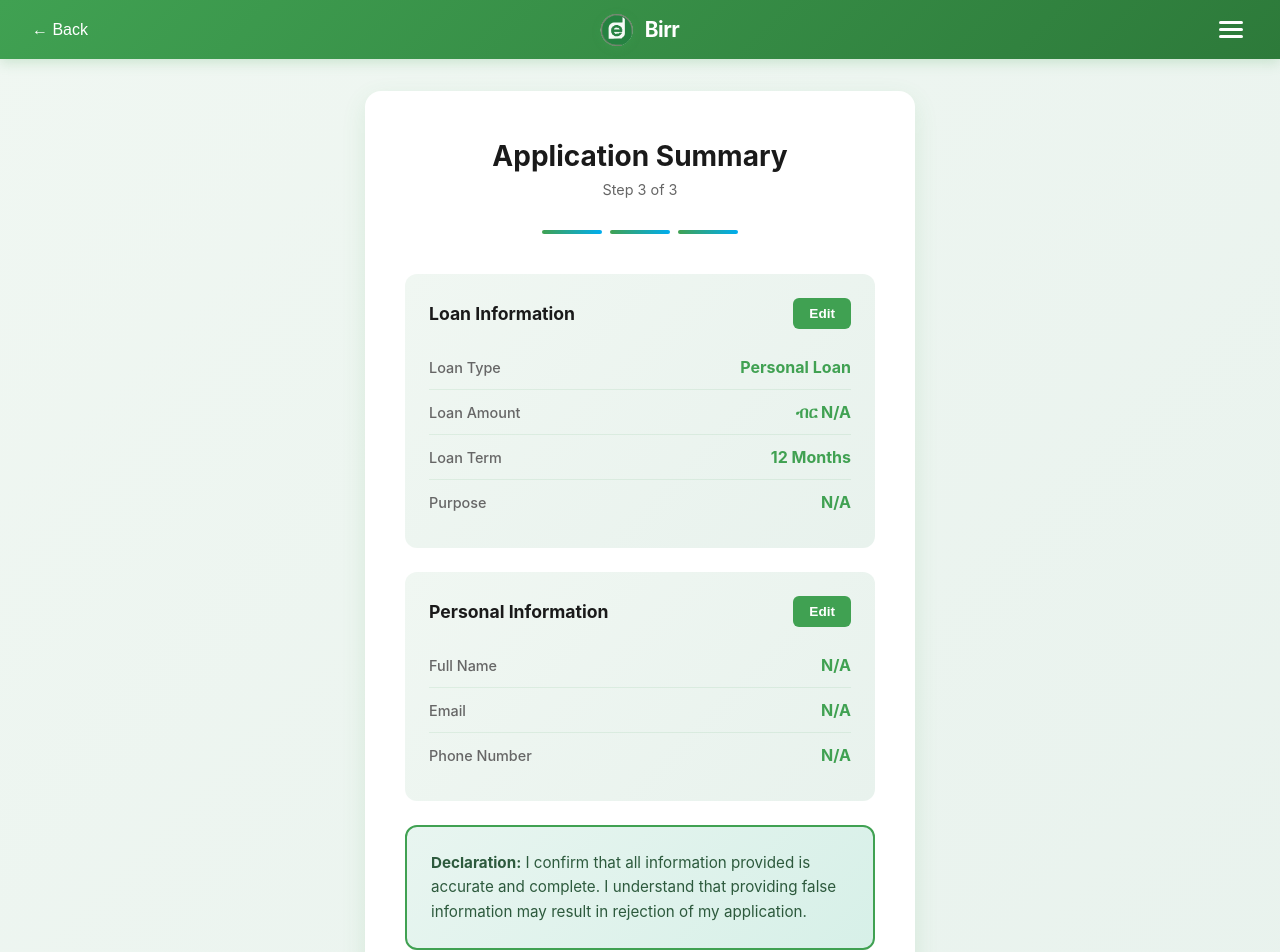
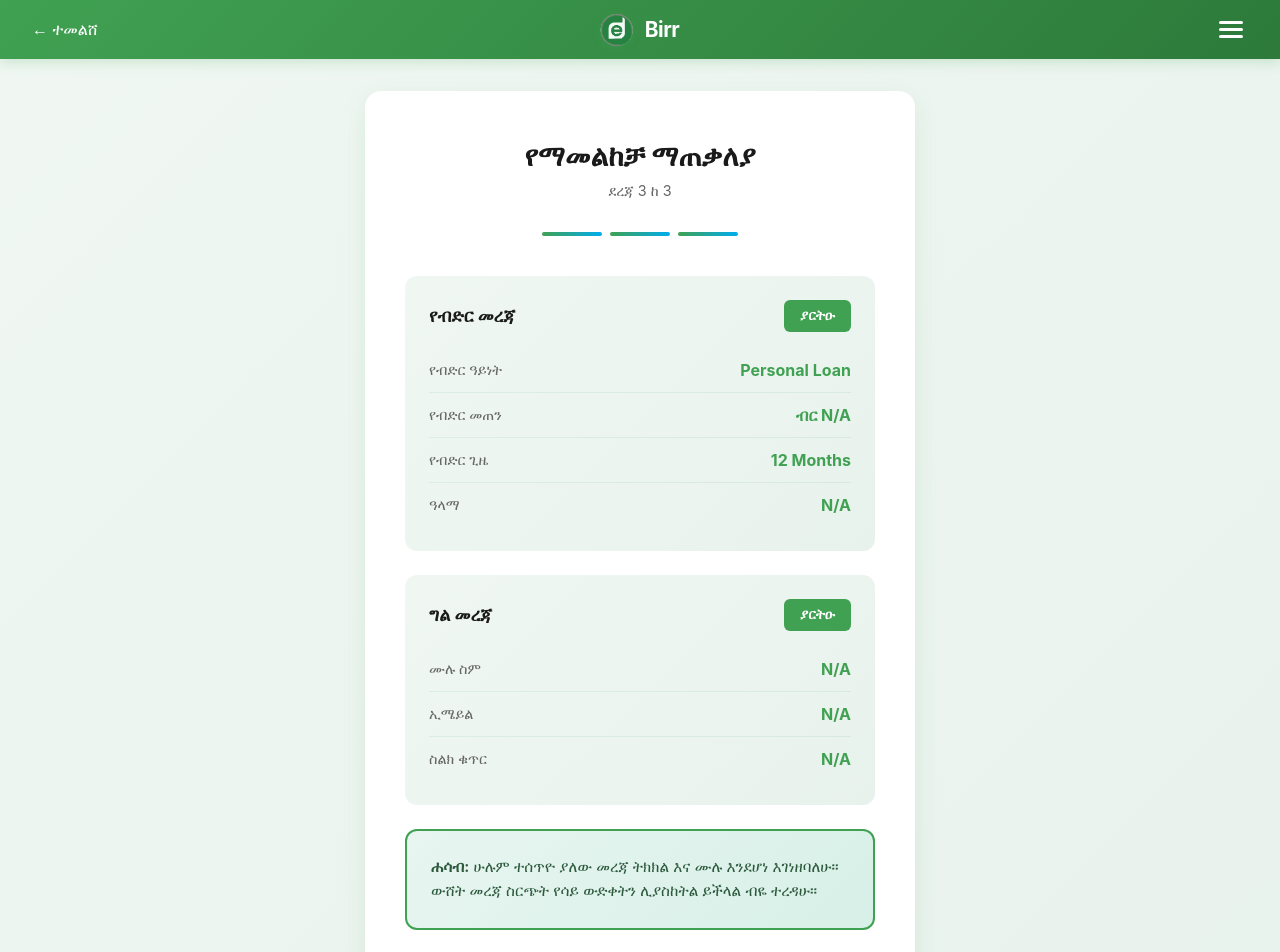
Before and after one commit to ojsimpson993-ai/ebirr, a React (Vite) app: page /summary in a window 1280 px wide. Shown: the top 952 px of the page. Built offline with nearby package versions, Linux system fonts and the light colour scheme; no server answers.

Commit message:
Update Summary.jsx

```diff
--- a/src/pages/Summary.jsx
+++ b/src/pages/Summary.jsx
@@ -41,7 +41,7 @@ export default function Summary() {
       {/* ==================== HEADER ==================== */}
       <header className="header">
         <button className="back-btn" onClick={handleBack}>
-          ← Back
+          ← ተመልሸ
         </button>
         <div className="logo">
           <div className="logo-circle">
@@ -61,8 +61,8 @@ export default function Summary() {
         <div className="container">
 
           {/* Title Section */}
-          <h1 className="form-title">Application Summary</h1>
-          <p className="form-subtitle">Step 3 of 3</p>
+          <h1 className="form-title">የማመልከቻ ማጠቃለያ</h1>
+          <p className="form-subtitle">ደረጃ 3 ከ 3</p>
 
           {/* Progress Indicator */}
           <div className="progress-indicator">
@@ -76,27 +76,27 @@ export default function Summary() {
           {/* Loan Information */}
           <div className="summary-section">
             <div className="section-header">
-              <h2 className="section-title">Loan Information</h2>
-              <button className="edit-btn" onClick={handleEditLoanInfo}>Edit</button>
+              <h2 className="section-title">የብድር መረጃ</h2>
+              <button className="edit-btn" onClick={handleEditLoanInfo}>ያርትዑ</button>
             </div>
 
             <div className="summary-item">
-              <span className="summary-label">Loan Type</span>
+              <span className="summary-label">የብድር ዓይነት</span>
               <span className="summary-value">{loanApplicationData?.loanType || 'N/A'}</span>
             </div>
 
             <div className="summary-item">
-              <span className="summary-label">Loan Amount</span>
+              <span className="summary-label">የብድር መጠን</span>
               <span className="summary-value">ብር {loanApplicationData?.loanAmount ? Number(loanApplicationData.loanAmount).toLocaleString() : 'N/A'}</span>
             </div>
 
             <div className="summary-item">
-              <span className="summary-label">Loan Term</span>
+              <span className="summary-label">የብድር ጊዜ</span>
               <span className="summary-value">{loanApplicationData?.loanTerm || 'N/A'}</span>
             </div>
 
             <div className="summary-item">
-              <span className="summary-label">Purpose</span>
+              <span className="summary-label">ዓላማ</span>
               <span className="summary-value">{loanApplicationData?.purpose || 'N/A'}</span>
             </div>
           </div>
@@ -104,12 +104,12 @@ export default function Summary() {
           {/* Personal Information */}
           <div className="summary-section">
             <div className="section-header">
-              <h2 className="section-title">Personal Information</h2>
-              <button className="edit-btn" onClick={handleEditPersonalInfo}>Edit</button>
+              <h2 className="section-title">ግል መረጃ</h2>
+              <button className="edit-btn" onClick={handleEditPersonalInfo}>ያርትዑ</button>
             </div>
 
             <div className="summary-item">
-              <span className="summary-label">Full Name</span>
+              <span className="summary-label">ሙሉ ስም</span>
               <span className="summary-value">
                 {personalDetailsData?.firstName && personalDetailsData?.lastName
                   ? `${personalDetailsData.firstName} ${personalDetailsData.lastName}`
@@ -118,12 +118,12 @@ export default function Summary() {
             </div>
 
             <div className="summary-item">
-              <span className="summary-label">Email</span>
+              <span className="summary-label">ኢሜይል</span>
               <span className="summary-value">{personalDetailsData?.email || 'N/A'}</span>
             </div>
 
             <div className="summary-item">
-              <span className="summary-label">Phone Number</span>
+              <span className="summary-label">ስልክ ቁጥር</span>
               <span className="summary-value">
                 {personalDetailsData?.phoneNumber
                   ? `+251 ${personalDetailsData.phoneNumber}`
@@ -135,14 +135,14 @@ export default function Summary() {
           {/* Declaration */}
           <div className="declaration-box">
             <p className="declaration-text">
-              <strong>Declaration:</strong> I confirm that all information provided is accurate and complete.
-              I understand that providing false information may result in rejection of my application.
+              <strong>ሐሳብ:</strong> ሁሉም ተሰጥዮ ያለው መረጃ ትክክል እና ሙሉ እንደሆነ እገነዘባለሁ።
+              ውሸት መረጃ ስርጭት የሳይ ውድቀትን ሊያስከትል ይችላል ብዬ ተረዳሁ።
             </p>
           </div>
 
           {/* Submit Button */}
           <button className="submit-btn" onClick={handleSubmit}>
-            SUBMIT APPLICATION
+            ማመልከቻ ስሙር
           </button>
 
         </div>
@@ -150,7 +150,7 @@ export default function Summary() {
 
       {/* ==================== FOOTER ==================== */}
       <footer className="footer">
-        © 2026 Birr Ethiopia
+        © 2026 Birr ኢትዮጵያ
       </footer>
     </div>
   );
```
